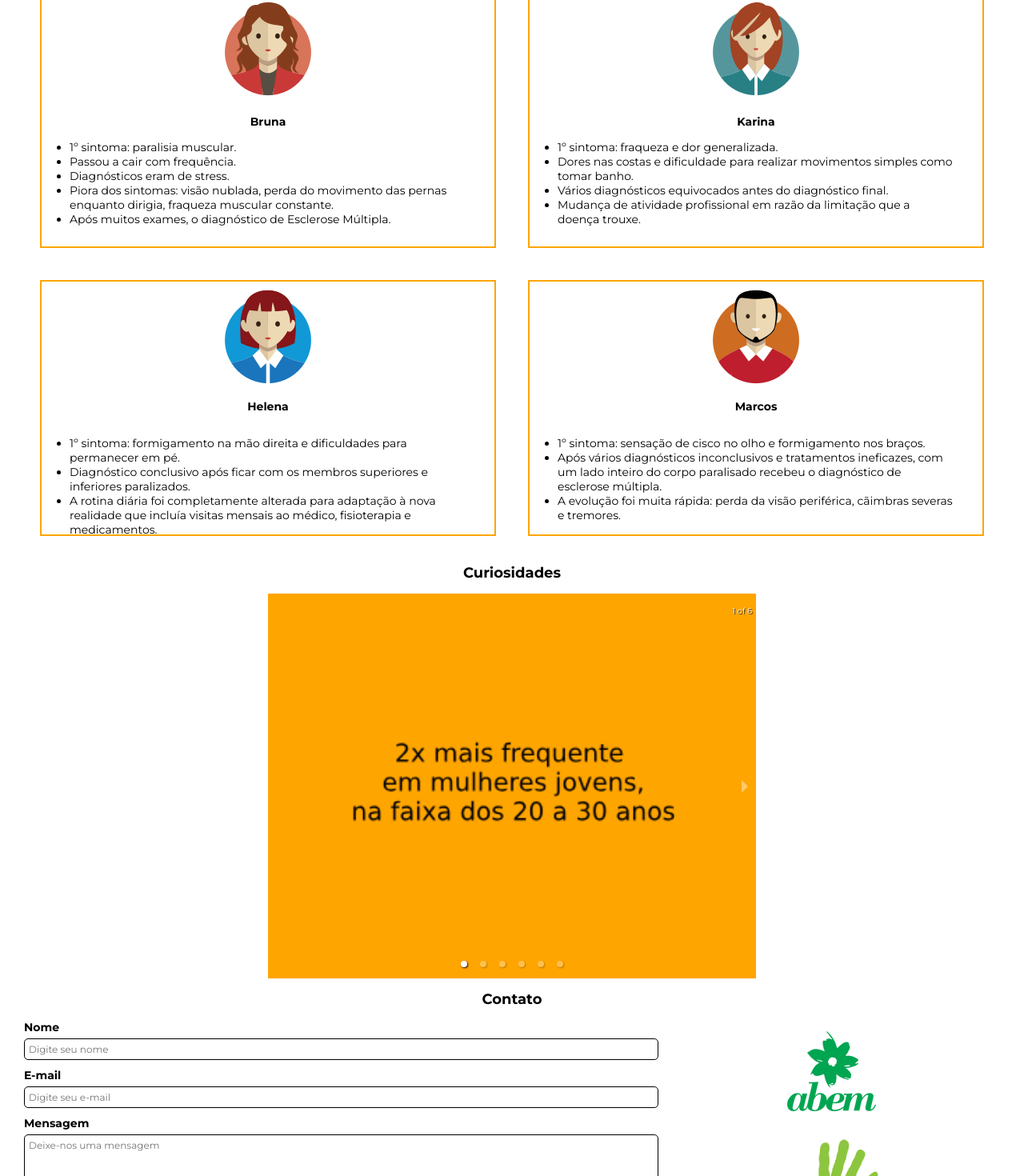
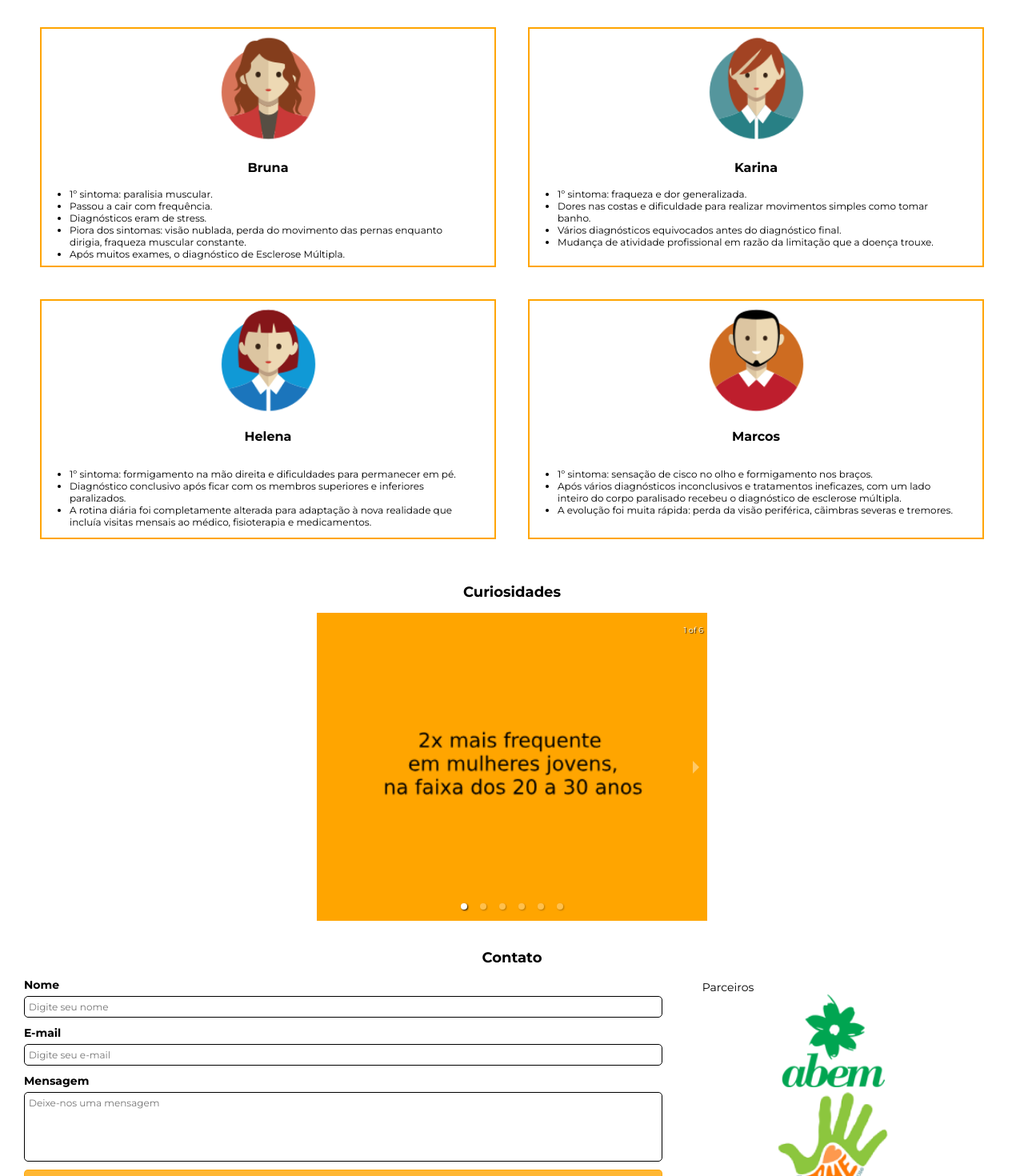
Before and after one commit to fesanto/projeto_final, a React (Create React App) app in the folder my-app/: page / in a window 1280 px wide. Shown: the part 879-2349 px from the top of the page at 80% size. Built offline with nearby package versions, Linux system fonts and the light colour scheme.

Commit message:
Finalizando main

```diff
--- a/my-app/src/components/main/main.css
+++ b/my-app/src/components/main/main.css
@@ -2,36 +2,37 @@
 .header{
     background-color: rgb(255, 165, 0);
     background-size: cover;
-    height: 77vh;
+    height: 90vh;
     padding: 30px 0;
     background-position: center;
-    -webkit-clip-path: polygon(0 7%, 18% 7%, 23% 0, 40% 0, 45% 7%, 76% 7%, 81% 0, 100% 0, 100% 100%, 95% 100%, 90% 90%, 65% 90%,  60% 100%, 40% 100%, 35% 93%, 20% 93%, 15% 100%, 0 100%);
-    clip-path: polygon(0 7%, 18% 7%, 23% 0, 40% 0, 45% 7%, 76% 7%, 81% 0, 100% 0, 100% 100%, 95% 100%, 90% 90%, 65% 90%, 60% 100%, 40% 100%, 35% 93%, 20% 93%, 15% 100%, 0 100%);
+    -webkit-clip-path: polygon(0 4%, 18% 4%, 23% 0, 40% 0, 45% 4%, 76% 4%, 81% 0, 100% 0, 100% 100%, 95% 100%, 90% 96%, 65% 96%, 60% 100%, 40% 100%, 35% 96%, 20% 96%, 15% 100%, 0 100%);
+    clip-path: polygon(0 4%, 18% 4%, 23% 0, 40% 0, 45% 4%, 76% 4%, 81% 0, 100% 0, 100% 100%, 95% 100%, 90% 96%, 65% 96%, 60% 100%, 40% 100%, 35% 96%, 20% 96%, 15% 100%, 0 100%);
 }
-
 .header h1{
-    font-size: 20px;
+    font-size: 18px;
 }
-
+.sintomas,
+.casos-reais,
+.curiosidades,
+.contato{
+    padding: 10px 0;
+}
 .sintomas h2,
 .casos-reais h2,
 .curiosidades h2,
 .contato h2{
     font-size: 16px;
 }
-
 .sintomas td{
     font-weight: bold;
     text-transform: uppercase;
 }
-
 .casos-reais__div-a,
 .casos-reais__div-b{
     display: flex;
     flex-direction: column;
     align-items: center;
 }
-
 .casos-reais__div-1,
 .casos-reais__div-2,
 .casos-reais__div-3,
@@ -42,15 +43,18 @@
     padding: 5px;
     margin-bottom: 10px;
 }
-
 .casos-reais__div-b{
     display: none;
 }
-
 .casos-reais h3{
-    font-size: 14px;
+    font-size: 16px;
 }
-
+.casos-reais img{
+    width: 45%;
+}
+.casos-reais li{
+    font-size: 10px;
+}
 .casos-reais__div-1 ul,
 .casos-reais__div-2 ul,
 .casos-reais__div-3 ul,
@@ -58,27 +62,33 @@
     padding: 0 30px;
     text-align: left;
 }
-
 .curiosidades__carrossel{
     width: 70%;
     height: auto;
     margin: 0 auto;
 }
-
 .contato__div{
     display: flex;
+    flex-direction: column;
+    align-items: center;
 }
-
 .contato__form{
-    width: 65%;
+    width: 85%;
 }
 .contato__links{
-    width: 35%;
-    flex-direction: column;
+    width: 75%;
+    flex-direction: row;
     display: flex;
-    justify-content: space-around;
+    justify-content: space-between;
 }
-
+.contato__links p{
+    font-size: 12px;
+    text-align: left;
+    margin: 0;
+}
+.contato__links img{
+    width: 90%;
+}
 textarea{
     font-size: 12px;
     box-sizing: border-box;
@@ -90,13 +100,11 @@ textarea{
     border-radius: 5px;
     resize: none;
 }
-
 textarea:focus{
     outline: none;
     border-color: rgb(255, 165, 0);
     box-shadow: 0 0 10px rgb(255, 165, 0);
 }
-
 .button {
     color: white;
     font-size: 15px;
@@ -109,9 +117,15 @@ textarea:focus{
     border-radius: 5px;
 }
 
+@media (min-width: 420px){
+    .header{
+        height: 77vh;
+    }
+}
+
 @media (min-width: 768px){
     .header{
-        height: 72vh;
+        height: 69vh;
     }
     .header h1{
         font-size: 24px;
@@ -129,10 +143,23 @@ textarea:focus{
     .casos-reais__div-2,
     .casos-reais__div-3,
     .casos-reais__div-4{
-        height: 290px;
+        height: 300px;
+    }
+    .casos-reais img{
+        width: 25%;
+    }
+    .casos-reais li{
+        font-size: 12px;
+    }
+    .curiosidades__carrossel{
+        width: 50%;
+        height: auto;
+        margin: 0 auto;
+    }
+    .contato__links p{
+        font-size: 14px;
     }
 }
-
 
 @media (min-width: 1024px){
     .header{
@@ -149,7 +176,7 @@ textarea:focus{
     .casos-reais__div-3,
     .casos-reais__div-4{
         margin: 20px;
-        height: 320px;
+        height: 300px;
     }
     .casos-reais__div-3,
     .casos-reais__div-4{
@@ -158,13 +185,32 @@ textarea:focus{
         align-items: center;
     }
     .curiosidades__carrossel{
-        width: 50%;
+        width: 40%;
+        height: auto;
+        margin: 0 auto;
     }
-
+    .contato__div{
+        display: flex;
+        flex-direction: row;
+        align-items: center;
+    }
+    .contato__links{
+        width: 45%;
+        flex-direction: column;
+        display: flex;
+        justify-content: space-between;
+    }
+    .contato__links img{
+        width: 35%;
+    }
+    .contato__links p{
+        margin-left: 50px;
+    }
 }
 
 @media (min-width: 1440px){
     .header{
+        height: 68vh;
         -webkit-clip-path: polygon(0 7%, 10% 7%, 13% 0, 30% 0, 33% 7%, 50% 7%, 53% 0, 65% 0, 68% 9%, 76% 9%, 79% 0, 90% 0, 93% 7%, 100% 7%, 100% 100%, 95% 100%, 92% 90%, 75% 90%, 72% 100%, 60% 100%, 57% 95%, 40% 95%, 37% 100%, 28% 100%, 25% 93%, 18% 93%, 15% 100%, 0 100%);
         clip-path: polygon(0 7%, 10% 7%, 13% 0, 30% 0, 33% 7%, 50% 7%, 53% 0, 65% 0, 68% 9%, 76% 9%, 79% 0, 90% 0, 93% 7%, 100% 7%, 100% 100%, 95% 100%, 92% 90%, 75% 90%, 72% 100%, 60% 100%, 57% 95%, 40% 95%, 37% 100%, 28% 100%, 25% 93%, 18% 93%, 15% 100%, 0 100%);
     }
@@ -184,6 +230,28 @@ textarea:focus{
     .casos-reais__div-2,
     .casos-reais__div-3,
     .casos-reais__div-4{
-        height: 300px;
+        height: 330px;
+    }
+    .curiosidades__carrossel{
+        width: 30%;
+        height: auto;
+        margin: 0 auto;
+    }
+    .contato__div{
+        display: flex;
+        flex-direction: row;
+        align-items: center;
+    }
+    .contato__links{
+        width: 55%;
+        flex-direction: column;
+        display: flex;
+        justify-content: space-between;
+    }
+    .contato__links img{
+        width: 25%;
+    }
+    .contato__links p{
+        margin-left: 100px;
     }
 }
--- a/my-app/src/components/main/main.js
+++ b/my-app/src/components/main/main.js
@@ -38,7 +38,7 @@ const Main = (props) => {
                     <h2>Casos Reais</h2>
                     <div className='casos-reais__div-a'>
                         <div className='casos-reais__div-1'>
-                            <img src={bruna} />
+                            <img src={bruna} alt='desenho de um busto e rosto feminino num fundo vermelho com cabelos catanhos até o ombro, pele clara, vestindo uma camiseta preta e um casaco vermelho'/>
                             <h3>Bruna</h3>
                             <ul>
                                 <li>1º sintoma: paralisia muscular.</li>
@@ -49,7 +49,7 @@ const Main = (props) => {
                             </ul>
                         </div>
                         <div className="casos-reais__div-2">
-                            <img src={karina} />
+                            <img src={karina} alt='desenho de um busto e rosto feminino num fundo azul com cabelos catanhos até a base do pescoço, pele clara, vestindo uma camisa azul de gola branca'/>
                             <h3>Karina</h3>
                             <ul>
                                 <li>1º sintoma:  fraqueza e dor generalizada.</li>
@@ -62,7 +62,7 @@ const Main = (props) => {
 
                     <div className='casos-reais__div-b'>
                         <div className='casos-reais__div-3'>
-                            <img src={helena} />
+                            <img src={helena} alt='desenho de um busto e rosto feminino num fundo azul com cabelos vermelhos até a base do pescoço, pele clara, vestindo uma camisa azul de gola branca'/>
                             <h3>Helena</h3>
                             <ul>
                                 <li>1º sintoma: formigamento na mão direita e dificuldades para permanecer em pé.</li>
@@ -71,7 +71,7 @@ const Main = (props) => {
                             </ul>
                         </div>
                         <div className='casos-reais__div-4'>
-                            <img src={marcos} />
+                            <img src={marcos} alt='desenho de um busto e rosto masculino num fundo laranja com cabelos pretos curtos, barba preta, pele clara, vestindo uma blusa verelha de gola branca'/>
                             <h3>Marcos</h3>
                             <ul>
                                 <li>1º sintoma: sensação de cisco no olho e formigamento nos braços.</li>
@@ -99,14 +99,15 @@ const Main = (props) => {
                             <Input id='email' type='email' placeholder='Digite seu e-mail' />
                             <Label id='mensagem'>Mensagem</Label>
                             <textarea placeholder='Deixe-nos uma mensagem' cols="25" rows="5" maxLength='200'></textarea>
-                            <button className='button'>Enviar</button>
+                            <button submit='' className='button'>Enviar</button>
                         </div>
                         <div className='contato__links'>
+                            <p>Parceiros</p>
                             <a href="http://abem.org.br/" target='_blank'>
-                                <img src={abem} />
+                                <img src={abem} alt='logo da Associação Brasileira de Esclerose Múltipla com uma flor e letras em verde' />
                             </a>
                             <a href="https://amigosmultiplos.org.br/" target='_blank'>
-                                <img src={ame} />
+                                <img src={ame} alt='logo da Amigos Múltiplos pela Esclerose com o desenho da palma de uma mão esqueda com os dedos em verde claro, um coração e letras em laranja na palma'/>
                             </a>
                         </div>
                     </div>
--- a/my-app/src/components/navbar/menu/menu.css
+++ b/my-app/src/components/navbar/menu/menu.css
@@ -33,7 +33,7 @@
     .navbar__menu-list li{
         background-color: rgb(255, 255, 255);
         color: rgb(255, 165, 0);
-        font-size: 14px;
+        font-size: 13px;
         font-weight: bold;
     }
     .navbar__menu-list li:hover{
```
